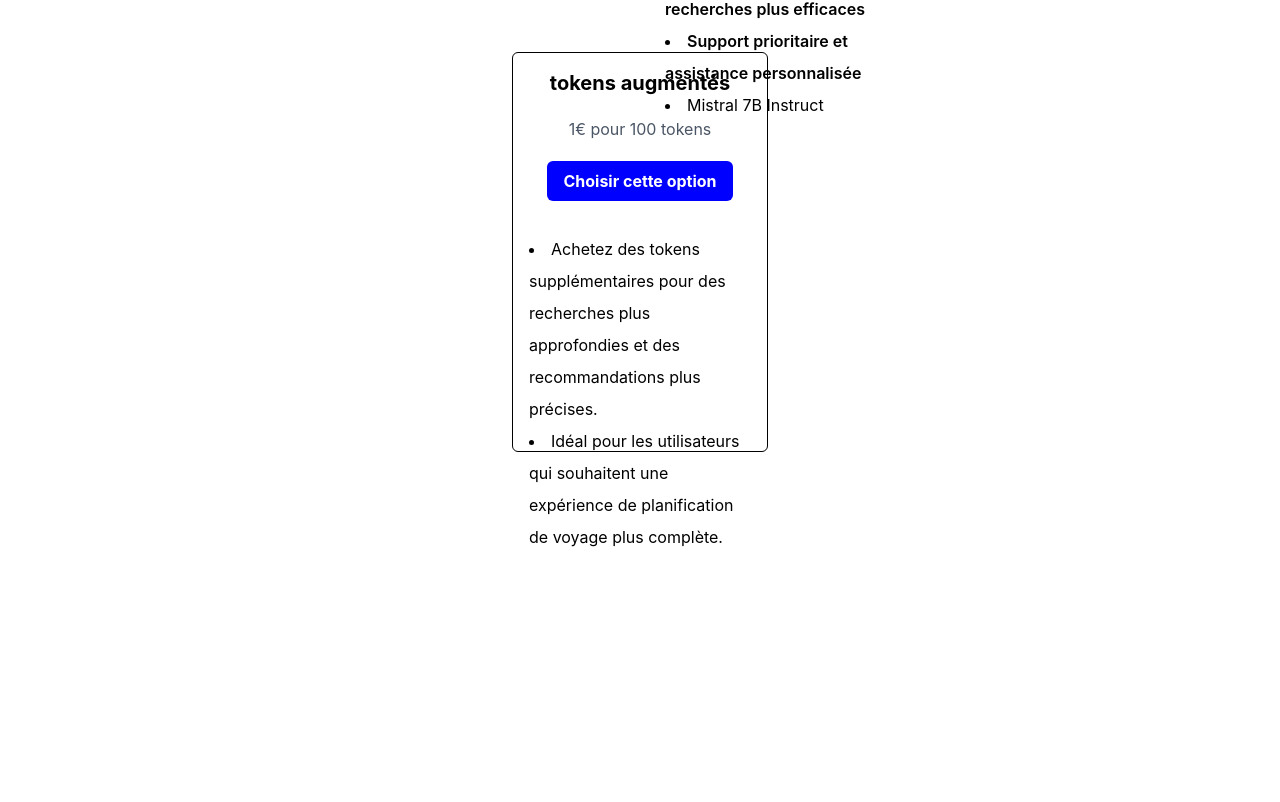
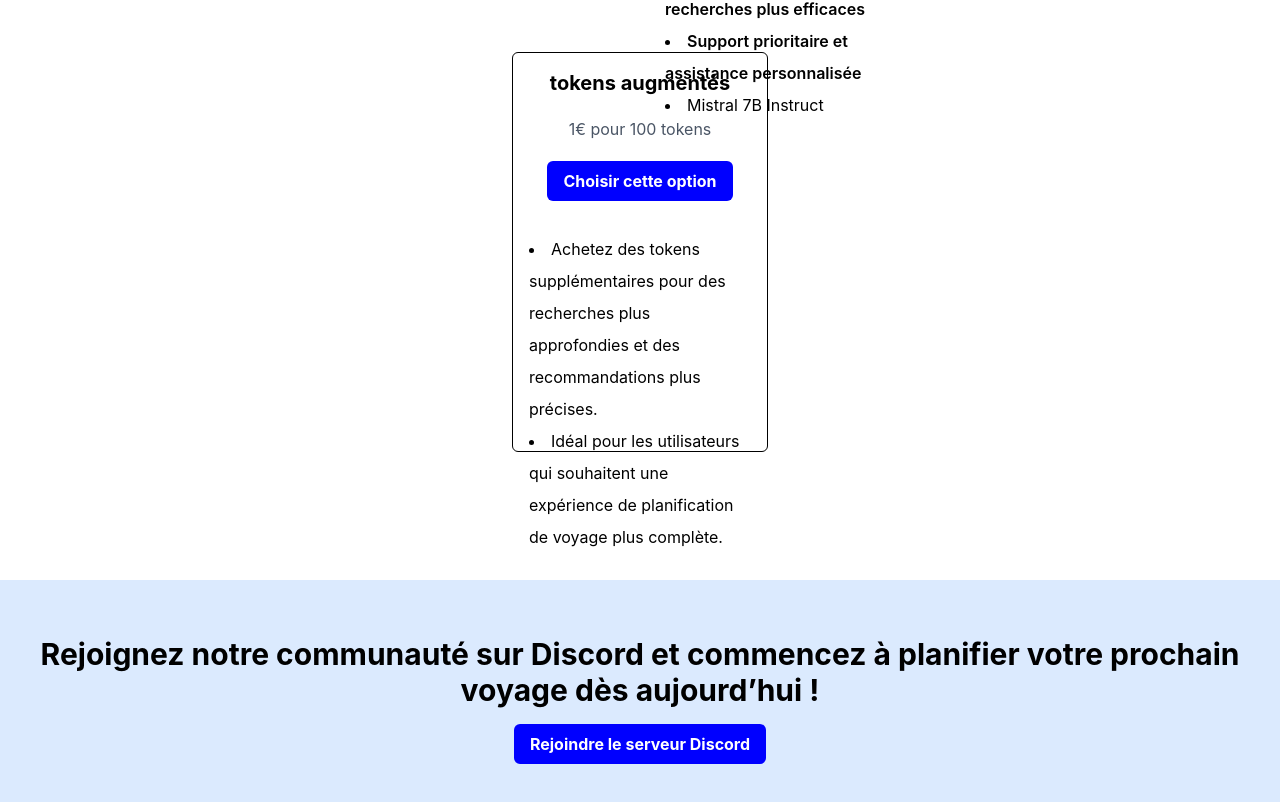
Before and after one commit to Vutivo/eliza, a React (Vite) app in the folder code/landing/: page / in a window 1280 px wide. Shown: the part 3916-4718 px from the top of the page. Before the commit the page ends 4485 px from the top, so only its background shows below. Built offline with nearby package versions, Linux system fonts and the light colour scheme.

Commit message:
refactor(App): updated app.tsx

```diff
--- a/code/landing/src/App.tsx
+++ b/code/landing/src/App.tsx
@@ -197,7 +197,14 @@ function App() {
 
       </div>
     </div>
+    {/* Rejoindre le serveur Discord */}
+      <div className="bg-blue-100 w-full h-[30vh] flex flex-col items-center justify-center mt-32 gap-4">
+        <h1 className="font-bold text-3xl text-center">
+          Rejoignez notre communauté sur Discord et commencez à planifier votre prochain voyage dès aujourd’hui !
+        </h1>
+        <Button title="Rejoindre le serveur Discord" transparent={false} onClick={() => {}} />
 
+      </div>
 
     </div>
 
```
